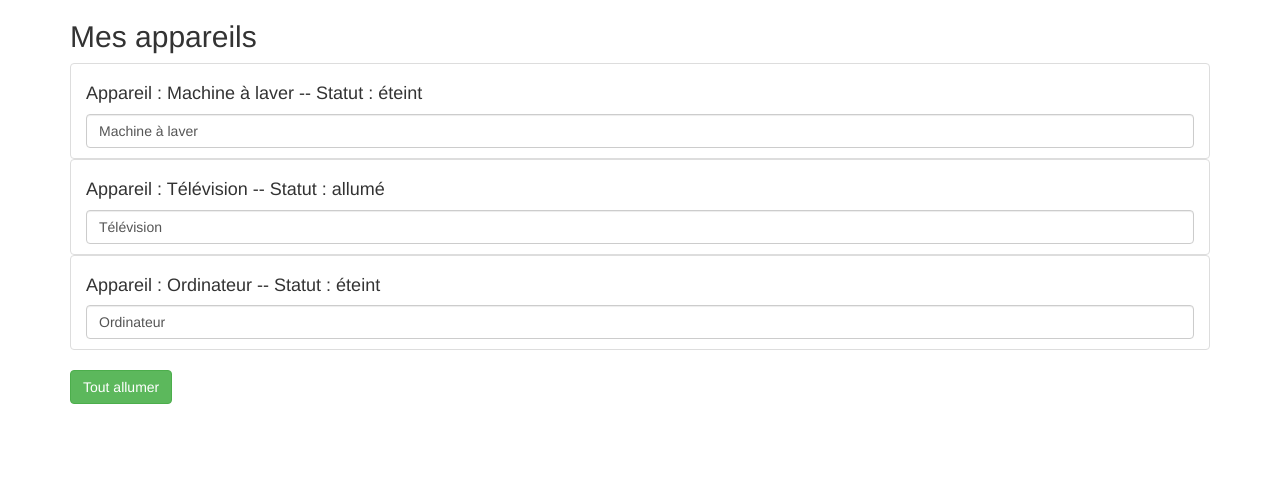
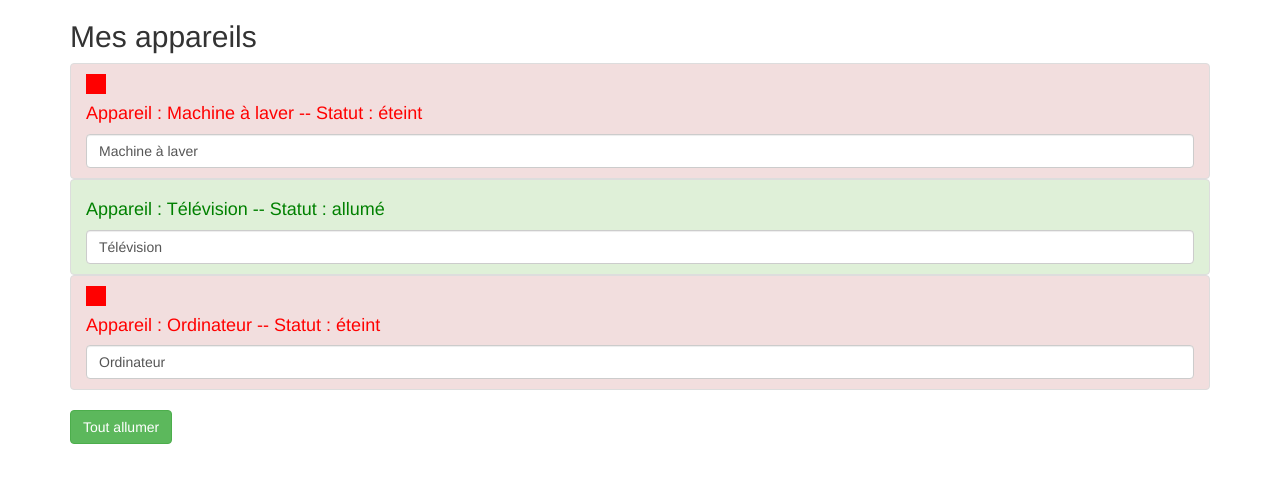
Before and after one commit to sserges/mon-projet-angular, an Angular app: page / in a window 1280 px wide. Shown: the top 482 px of the page. Built offline with nearby package versions, Linux system fonts and the light colour scheme.

Commit message:
Structuring the document with Guidelines

```diff
--- a/src/app/app.component.html
+++ b/src/app/app.component.html
@@ -3,9 +3,8 @@
     <div class="col-xs-12">
       <h2>Mes appareils</h2>
       <ul class="list-group">
-        <app-appareil [appareilName]="appareilOne" [appareilStatus]="'éteint'"></app-appareil>
-        <app-appareil [appareilName]="appareilTwo" [appareilStatus]="'allumé'"></app-appareil>
-        <app-appareil [appareilName]="appareilThree" [appareilStatus]="'éteint'"></app-appareil>
+        <app-appareil *ngFor="let appareil of appareils" [appareilName]="appareil.name"
+          [appareilStatus]="appareil.status"></app-appareil>
       </ul>
       <button class="btn btn-success" [disabled]="!isAuth" (click)="onAllumer()">
         Tout allumer
--- a/src/app/app.component.ts
+++ b/src/app/app.component.ts
@@ -8,9 +8,22 @@
 export class AppComponent {
   isAuth = false;
 
-  appareilOne = 'Machine à laver';
-  appareilTwo = 'Télévision';
-  appareilThree = 'Ordinateur';
+  appareils = [
+    {
+      name: 'Machine à laver',
+      status: 'éteint'
+    },
+    {
+      name: 'Télévision',
+      status: 'allumé'
+    },
+    {
+      name: 'Ordinateur',
+      status: 'éteint'
+    }
+  ];
+
+
 
   constructor() {
     setTimeout(() => {
--- a/src/app/appareil/appareil.component.html
+++ b/src/app/appareil/appareil.component.html
@@ -1,4 +1,6 @@
-<li class="list-group-item">
-  <h4>Appareil : {{ appareilName }} -- Statut : {{ getStatus() }}</h4>
+<li
+  [ngClass]="{'list-group-item': true, 'list-group-item-success': appareilStatus === 'allumé', 'list-group-item-danger': appareilStatus === 'éteint'}">
+  <div style="width: 20px; height: 20px; background-color: red;" *ngIf="appareilStatus === 'éteint'"></div>
+  <h4 [ngStyle]="{color: getColor()}">Appareil : {{ appareilName }} -- Statut : {{ getStatus() }}</h4>
   <input type="text" class="form-control" [(ngModel)]="appareilName" />
 </li>
--- a/src/app/appareil/appareil.component.ts
+++ b/src/app/appareil/appareil.component.ts
@@ -16,4 +16,12 @@
   getStatus() {
     return this.appareilStatus;
   }
+
+  getColor() {
+    if (this.appareilStatus === 'allumé') {
+      return 'green';
+    } else if (this.appareilStatus === 'éteint') {
+      return 'red';
+    }
+  }
 }
```
